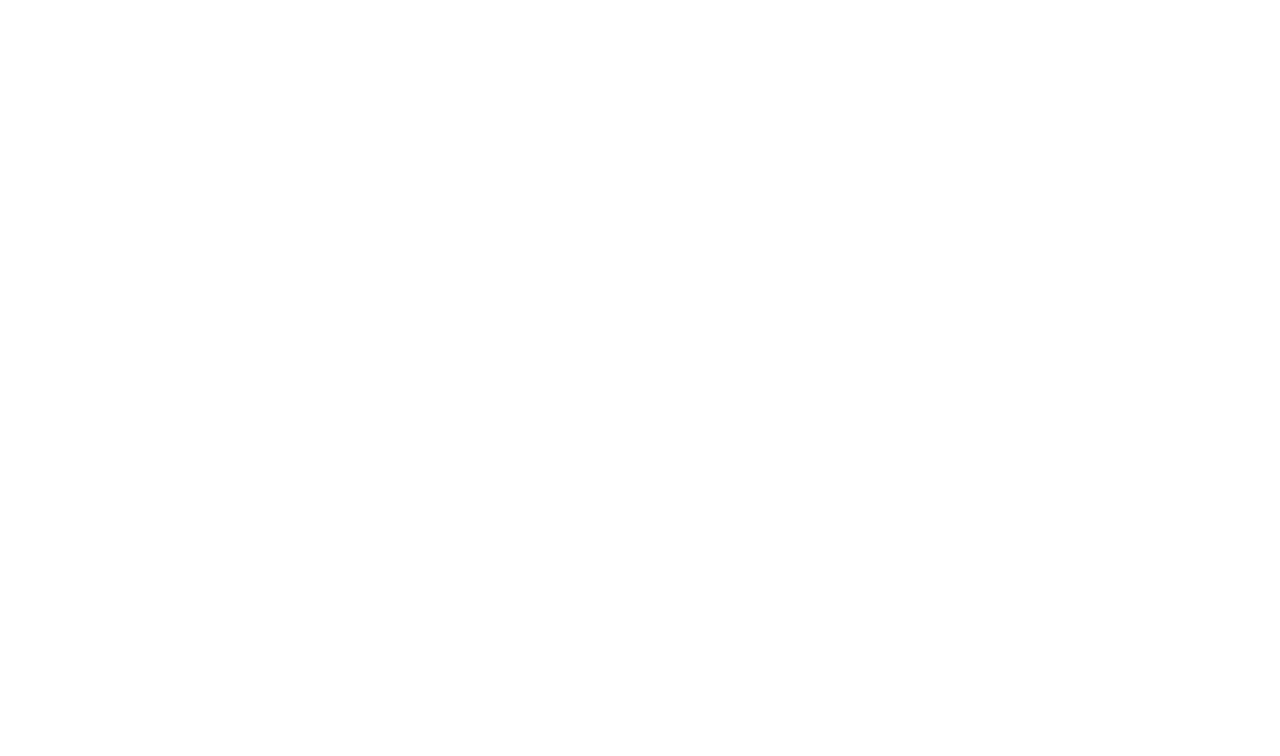
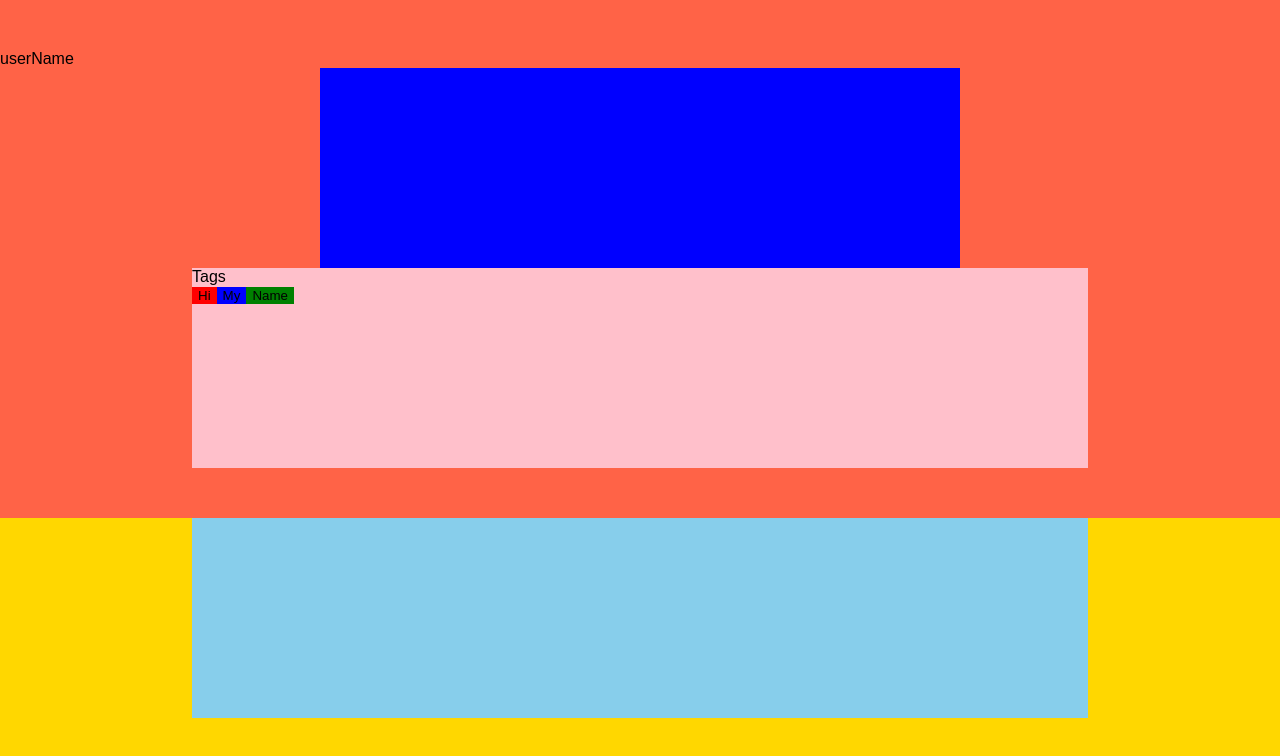
Before and after one commit to codestates-seb/seb40_main_037, a React (Vite) app in the folder client/: page /MyPage in a window 1280 px wide. Before the commit this address had no page. Shown: the top 756 px of the page. Built offline with nearby package versions, Linux system fonts and the light colour scheme.

Commit message:
:sparkles: feat : Mypage 제작 레이아웃 구현 #16

```diff
--- a/client/data/data.json
+++ b/client/data/data.json
@@ -4,7 +4,15 @@
       "id": 1,
       "name": "홍길동",
       "avatar": "../src/assets/avatar/1.jpg",
-      "comment": "hi"
+      "comment": "hi",
+      "items": [
+        {
+          "id": 1,
+          "name": "Hite",
+          "img": "img"
+        }
+      ],
+      "reviews": []
     }
   ],
   "items": [
--- a/client/src/App.jsx
+++ b/client/src/App.jsx
@@ -6,7 +6,7 @@
 import { ThemeProvider } from 'styled-components';
 
 import { GlobalStyle, theme } from './styles';
-
+import Mypage from './pages/MyPage';
 
 const queryClient = new QueryClient();
 
@@ -28,10 +28,11 @@
       <GlobalStyle />
       <QueryClientProvider client={queryClient}>
         <BrowserRouter>
-        <GlobalStyle />
+          <GlobalStyle />
           <Routes>
             <Route path="/" element={<Main />} />
             <Route path="/items" element={<Items />} />
+            <Route path="/MyPage" element={<Mypage />} />
           </Routes>
         </BrowserRouter>
       </QueryClientProvider>
--- a/client/src/components/Items/MyReivewForms.jsx
+++ b/client/src/components/Items/MyReivewForms.jsx
@@ -49,7 +49,7 @@
               }}
             />
             <UploadButtons />
-            <div className="commentBox">{user.comment}</div>
+            <input className="commentBox"></input>
           </div>
         );
       })}
--- /dev/null
+++ b/client/src/components/Mypage/MyReviewBox.jsx
@@ -0,0 +1,15 @@
+import React from 'react';
+import styled from 'styled-components';
+
+const ReviewBox = styled.div`
+  background-color: skyblue;
+  width: 70%;
+  height: 200px;
+  margin: 0 auto;
+`;
+
+function MyReviewBox() {
+  return <ReviewBox></ReviewBox>;
+}
+
+export default MyReviewBox;
--- /dev/null
+++ b/client/src/components/Mypage/Profile.jsx
@@ -0,0 +1,54 @@
+import React from 'react';
+import styled from 'styled-components';
+
+const Header = styled.div`
+  width: 100%;
+  background-color: tomato;
+  padding: 50px 0;
+`;
+
+const UserName = styled.h1``;
+
+const ProfileImgBox = styled.div`
+  width: 50%;
+  height: 200px;
+  background-color: blue;
+  margin: 0 auto;
+`;
+
+const TagBoxs = styled.div`
+  background-color: pink;
+  width: 70%;
+  height: 200px;
+  margin: 0 auto;
+`;
+const TagButton = styled.button`
+  background-color: ${props => props.bgColor};
+  border: none;
+`;
+
+const MyReviewBox = styled.div`
+  background-color: skyblue;
+  width: 70%;
+  height: 200px;
+  margin: 0 auto;
+`;
+
+function Profile() {
+  return (
+    <Header>
+      <UserName>userName</UserName>
+      <ProfileImgBox>
+        <img></img>
+      </ProfileImgBox>
+      <TagBoxs>
+        <h2>Tags</h2>
+        <TagButton bgColor="red">Hi</TagButton>
+        <TagButton bgColor="blue">My</TagButton>
+        <TagButton bgColor="green">Name</TagButton>
+      </TagBoxs>
+    </Header>
+  );
+}
+
+export default Profile;
--- /dev/null
+++ b/client/src/pages/MyPage.jsx
@@ -0,0 +1,21 @@
+import React from 'react';
+import styled from 'styled-components';
+import MyReviewBox from '../components/Mypage/MyReviewBox';
+import Profile from '../components/Mypage/Profile';
+
+const Wrapper = styled.div`
+  width: 100%;
+  height: 8000px;
+  background-color: gold;
+`;
+
+const Mypage = () => {
+  return (
+    <Wrapper>
+      <Profile />
+      <MyReviewBox />
+    </Wrapper>
+  );
+};
+
+export default Mypage;
```
